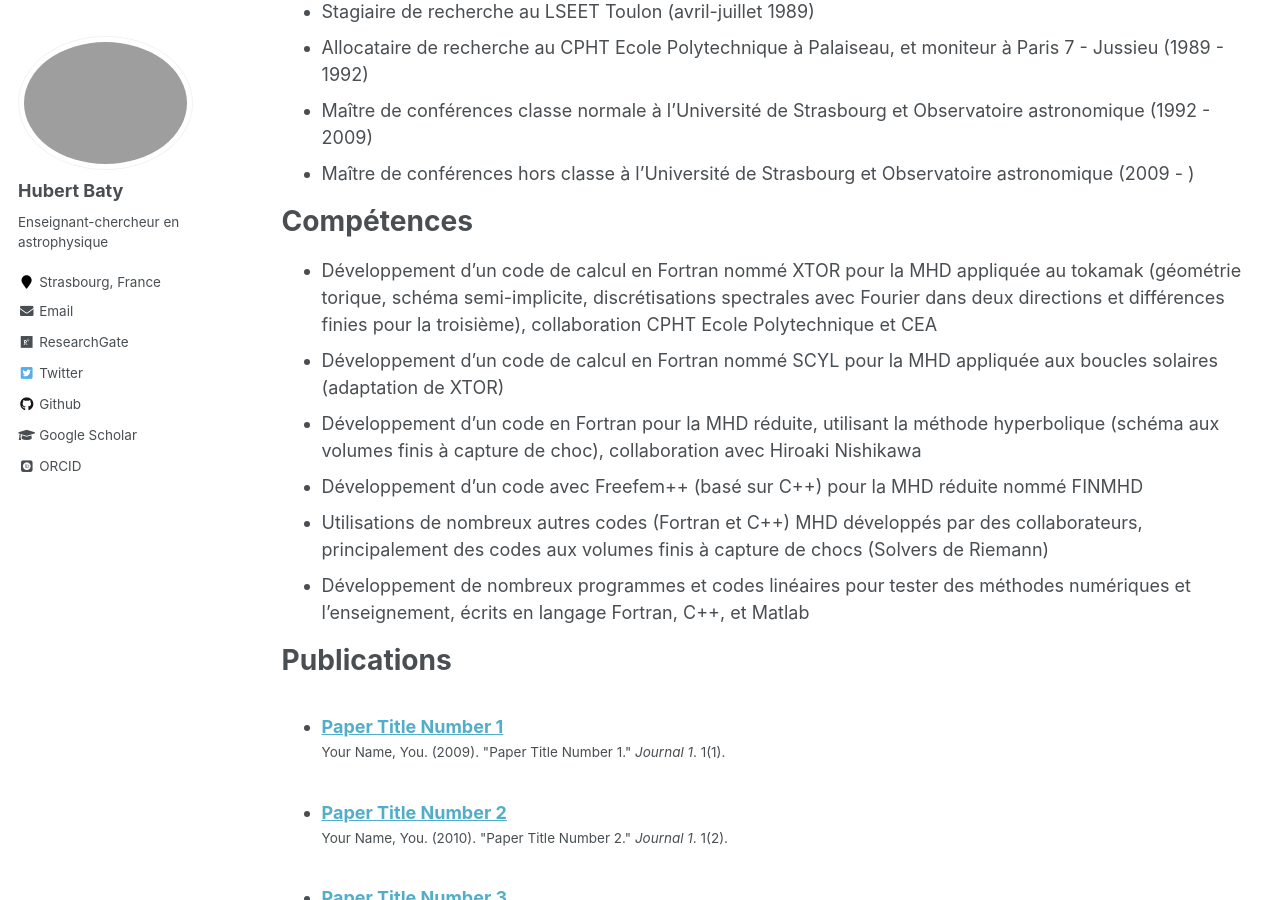
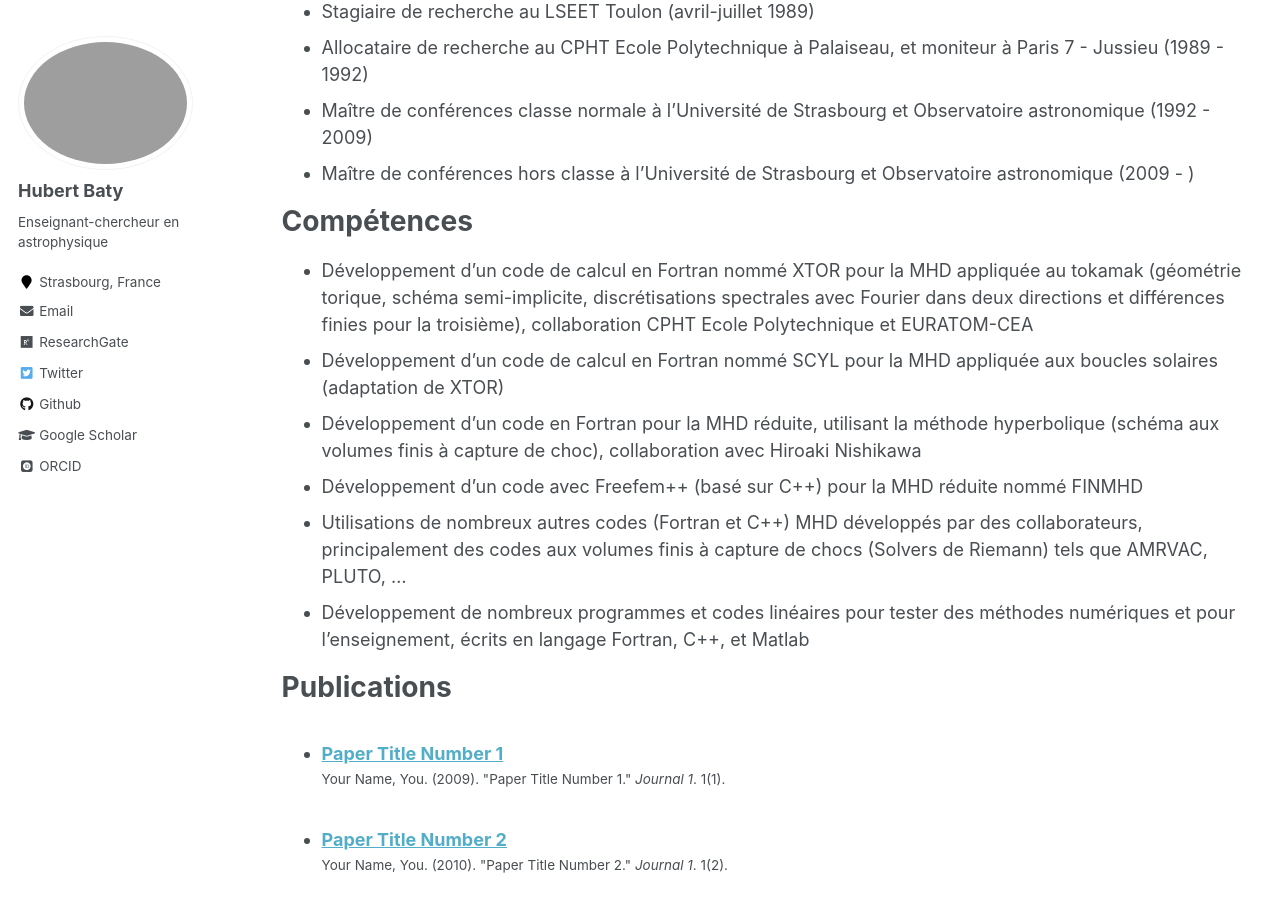
Before and after one commit to hubertbaty/hubertbaty.github.io, a Jekyll site: the page built from _pages/cv.md, in a window 1280 px wide and 900 px high, scrolled down 527 px. Built offline with Jekyll 4.4.1, drawn with Linux system fonts in a browser that asks for light colours; some web fonts are replaced; formulas are drawn with MathJax 3.

Commit message:
Update cv.md

```diff
--- a/_pages/cv.md
+++ b/_pages/cv.md
@@ -31,12 +31,12 @@ Expérience
 Compétences
 ======
 * Développement d'un code de calcul en Fortran nommé XTOR pour la MHD appliquée au tokamak (géométrie torique, schéma semi-implicite, discrétisations spectrales avec Fourier
-dans deux directions et différences finies pour la troisième), collaboration CPHT Ecole Polytechnique et CEA
+dans deux directions et différences finies pour la troisième), collaboration CPHT Ecole Polytechnique et EURATOM-CEA
 * Développement d'un code de calcul en Fortran nommé SCYL pour la MHD appliquée aux boucles solaires (adaptation de XTOR)
 * Développement d'un code en Fortran pour la MHD réduite, utilisant la méthode hyperbolique (schéma aux volumes finis à capture de choc), collaboration avec Hiroaki Nishikawa
 * Développement d'un code avec Freefem++ (basé sur C++) pour la MHD réduite nommé FINMHD
-* Utilisations de nombreux autres codes (Fortran et C++) MHD développés par des collaborateurs, principalement des codes aux volumes finis à capture de chocs (Solvers de Riemann)
-* Développement de nombreux programmes et codes linéaires pour tester des méthodes numériques et l'enseignement, écrits en langage Fortran, C++, et Matlab
+* Utilisations de nombreux autres codes (Fortran et C++) MHD développés par des collaborateurs, principalement des codes aux volumes finis à capture de chocs (Solvers de Riemann) tels que AMRVAC, PLUTO, ...
+* Développement de nombreux programmes et codes linéaires pour tester des méthodes numériques et pour l'enseignement, écrits en langage Fortran, C++, et Matlab
 
 Publications
 ======
```
